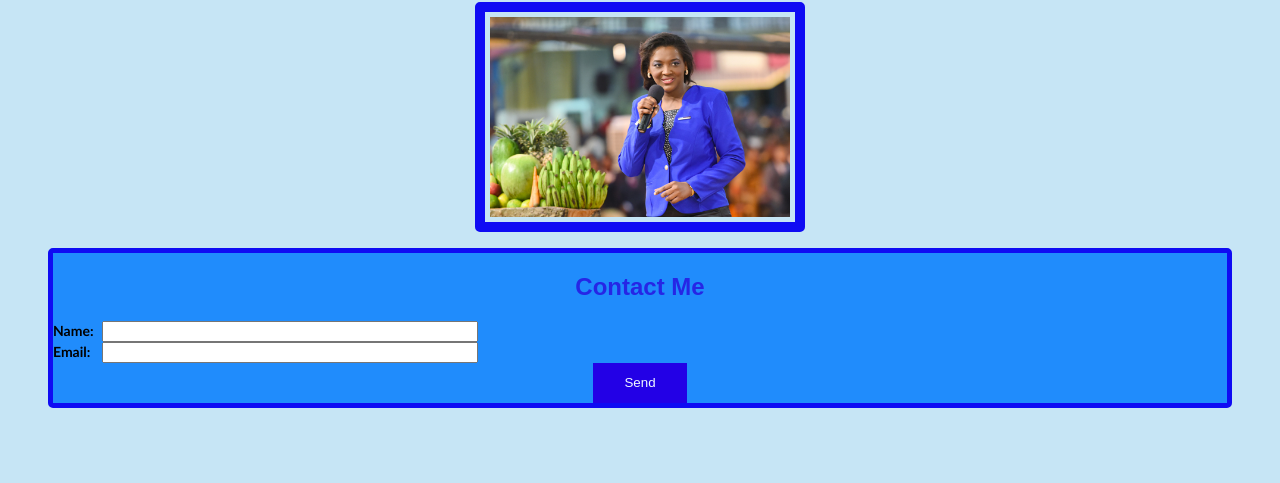
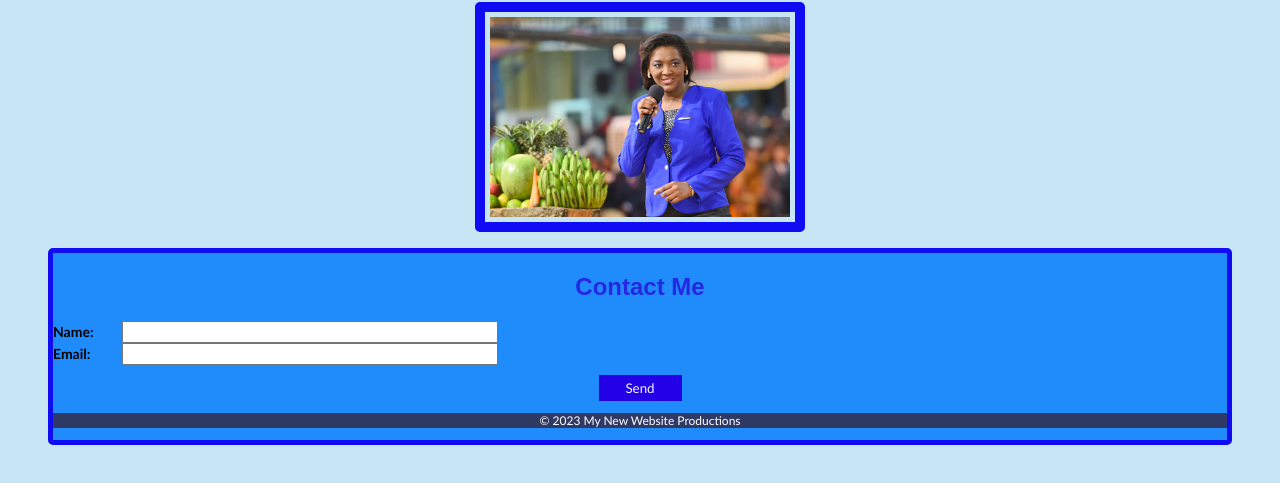
Before and after one commit to TessyJ/Class-Assignment, a plain HTML site: page index.html in a window 1280 px wide. Shown: the part 171-654 px from the top of the page. Drawn offline with Linux system fonts and the light colour scheme.

Commit message:
add copyright

```diff
--- a/assets/css/style.css
+++ b/assets/css/style.css
@@ -1,3 +1,5 @@
+/* <!-- universal selector--> */
+* {font-family: 'Gill Sans', 'Gill Sans MT', Calibri, 'Trebuchet MS', sans-serif;}
 header{
     background-color:rgba(0, 123, 254, 0.838);
 border: 0px;
@@ -13,7 +15,7 @@ text-align: right;
 font-weight: bold;
 font-size: 15px;
 list-style-type: none;
-font-family: 'Gill Sans', 'Gill Sans MT', Calibri, 'Trebuchet MS', sans-serif;
+/* font-family: 'Gill Sans', 'Gill Sans MT', Calibri, 'Trebuchet MS', sans-serif;  */
 
 }
 li{
@@ -64,13 +66,15 @@ input{
     margin: 0 auto;
     display: inline-block;
     width: 368px;
+    position: relative;
+    left: 20px;
 }
 
 #text-name{
     display:inline-block;
     width: 45px;
   font-size: 14px;
-  font-family: 'Gill Sans', 'Gill Sans MT', Calibri, 'Trebuchet MS', sans-serif;
+  /* font-family: 'Gill Sans', 'Gill Sans MT', Calibri, 'Trebuchet MS', sans-serif; */
   color: #000;
   font-weight: bold;
 }
@@ -78,17 +82,23 @@ input{
     display:inline-block;
     width: 45px;
   font-size: 14px;
-  font-family: 'Gill Sans', 'Gill Sans MT', Calibri, 'Trebuchet MS', sans-serif;
-  color: #000;
+  /* font-family: 'Gill Sans', 'Gill Sans MT', Calibri, 'Trebuchet MS', sans-serif;
+  color: #000; */
   font-weight: bold;
 }
 button{
-    margin: 0 auto;
+    margin: 10px auto;
     display: block;
-    width: 94px;
-    height: 40px;
+    width: 83px;
+    height: 26px;
    background-color: rgb(35, 0, 230);
    border: none;
    color: aliceblue;
    font-size: 23;
+
 }
+#copyright{
+    color: white;
+    background-color:#2f3a64;
+    font-size: 12px;
+}
--- a/index.html
+++ b/index.html
@@ -54,6 +54,10 @@
             <button>
                 Send
             </button>
+            <center>
+                <p id="copyright">&copy; 2023 My New Website Productions</p>
+            </center>
+
         </div>
         </section>
    </figure>
```
